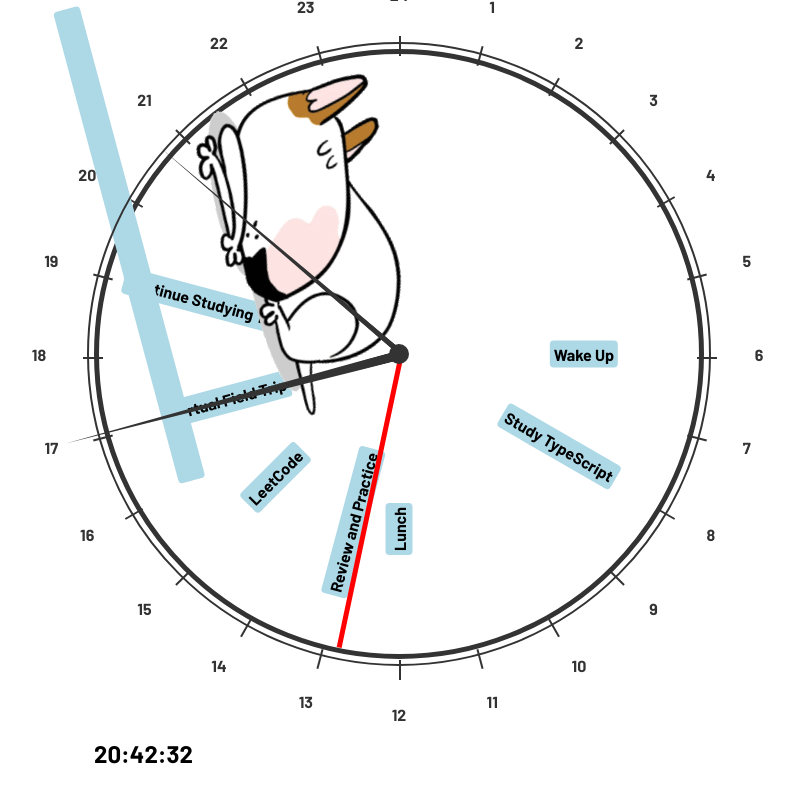
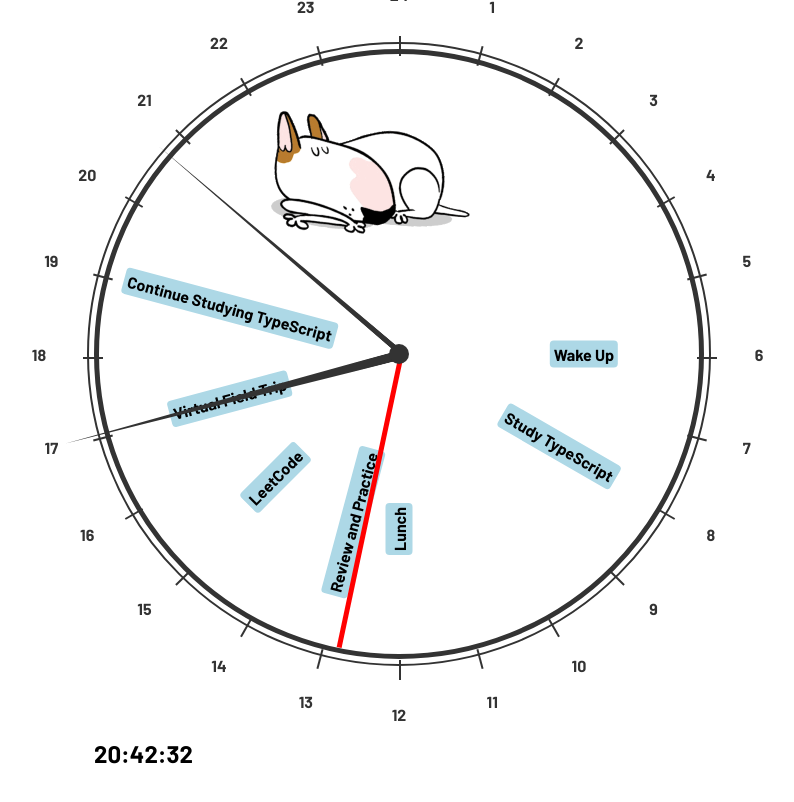
Before and after one commit to BryanLomerio/ActivityClockSchedule, a React (Vite) app: page / in a window 1280 px wide. Shown: the top 802 px of the page, without its empty margins (241-1035 px from the left). Built offline with nearby package versions, Linux system fonts and the light colour scheme.

Commit message:
fixed the gif

```diff
--- a/src/App.tsx
+++ b/src/App.tsx
@@ -60,11 +60,18 @@ const ClockSchedule: React.FC = () => {
               <div
                 key={index}
                 className="clock-activity"
-                style={startPosition}
+                style={{
+                  ...startPosition,
+                  color: item.activity === "sleep" ? 'transparent' : 'inherit'
+                }}
               >
+                {item.activity !== "sleep" && (
                   <span className="activity-label">
-                  {item.activity === "sleep" ? <img src={Dog} alt="Dog sleeping" /> : item.activity}
+                    {item.activity}
                   </span>
+                )}
+                {item.activity === "sleep" && <img className='dog' src={Dog} alt="Dog sleeping" />}
+
 
               </div>
             );
@@ -141,7 +148,7 @@ function calculatePosition(time: string) {
   } as React.CSSProperties;
 }
 
-function calculateHourHand(time:DateTime) {
+function calculateHourHand(time: DateTime) {
 
   const hours = time.hour;
   const minutes = time.minute;
@@ -153,40 +160,40 @@ return {
     left: '50%',
     transFormOrigin: 'bottom center'
 
-}as React.CSSProperties;
+  } as React.CSSProperties;
 
 }
 
 
-function calculateMinuteHand(time: DateTime){
+function calculateMinuteHand(time: DateTime) {
   const minutes = time.minute;
   const seconds = time.second;
   const angle = (minutes * 6) + (seconds * 0.1) - 360;
 
 
-return{
+  return {
     transform: `rotate(${angle}deg)`,
     position: `absolute`,
     bottom: '50%',
     left: '50%',
     transformOrigin: 'bottom center'
-}as React.CSSProperties;
+  } as React.CSSProperties;
 }
 
-function calculateSecondHand(time: DateTime){
+function calculateSecondHand(time: DateTime) {
 
   const seconds = time.second;
   const angle = seconds * 6;
 
-return{
+  return {
     transform: `rotate(${angle}deg)`,
     position: `absolute`,
     bottom: '50%',
     left: '50%',
-  height:'50%',
+    height: '50%',
     width: '5px',
     transformOrigin: 'bottom center'
-}as React.CSSProperties;
+  } as React.CSSProperties;
 
 }
 
--- a/src/index.css
+++ b/src/index.css
@@ -1,8 +1,9 @@
-*{
+* {
   font-family: "Barlow", sans-serif;
   font-weight: 100;
   font-style: normal;
 }
+
 .clock-schedule {
   display: grid;
   place-items: center;
@@ -67,11 +68,13 @@
   height: 320px;
   clip-path: polygon(50% 0%, 100% 100%, 0% 100%);
 }
+
 .minute-hand {
   width: 10px;
   height: 350px;
   clip-path: polygon(50% 0%, 100% 100%, 0% 100%);
 }
+
 .current-time {
   margin-top: 80px;
   font-size: 1.5rem;
@@ -101,6 +104,7 @@
   color: black;
   font-weight: bold;
 }
+
 .activity-segment {
   position: absolute;
   clip-path: polygon(0 0, 100% 0, 100% 100%, 0 100%);
@@ -135,3 +139,10 @@
   transform: translate(-50%, -50%);
   z-index: 2;
 }
+
+.dog {
+  height: auto;
+  width: 300px;
+  transform: rotate(-70deg);
+  margin-right: 80px;
+}
```
Lines whose indentation alone changed are shown as unchanged.
